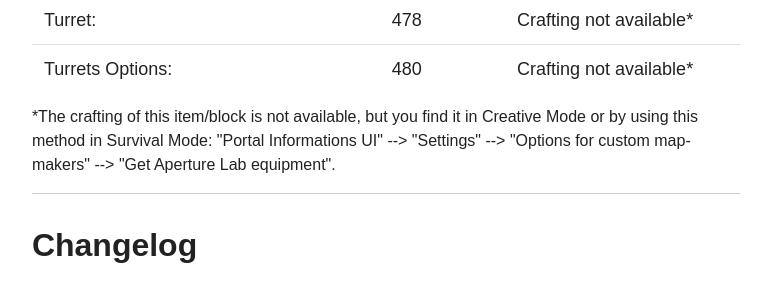
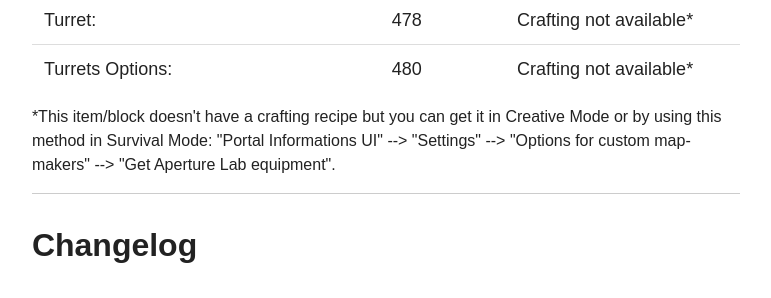
Before and after one commit to Desno365/Desno365.github.io, a Jekyll site: the page built from minecraft/portal2-mod/index.md, in a window 1280 px wide and 900 px high, scrolled down 5957 px. Shown: the part 152-450 px from the top of the window, without its empty margins (254-1025 px from the left). Built offline with Jekyll 4.4.1, drawn with Linux system fonts in a browser that asks for light colours; nearby versions of some CDN libraries.

Commit message:
How to craft - Portal 2 Mod

```diff
--- a/minecraft/portal2-mod/index.md
+++ b/minecraft/portal2-mod/index.md
@@ -106,7 +106,7 @@
 |----
 {: rules="groups"}
 
-<div id="crafting-not-available-explanation">*The crafting of this item/block is not available, but you find it in Creative Mode or by using this method in Survival Mode: "Portal Informations UI" --> "Settings" --> "Options for custom map-makers" --> "Get Aperture Lab equipment".</div>
+<div id="crafting-not-available-explanation">*This item/block doesn't have a crafting recipe but you can get it in Creative Mode or by using this method in Survival Mode: "Portal Informations UI" --> "Settings" --> "Options for custom map-makers" --> "Get Aperture Lab equipment".</div>
 
 ---
 
```
